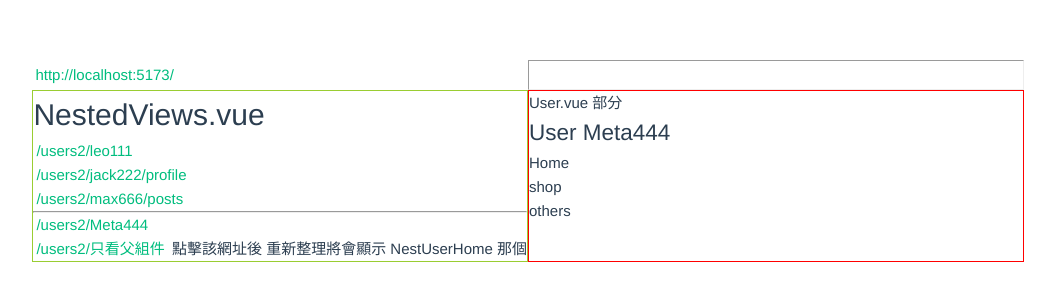
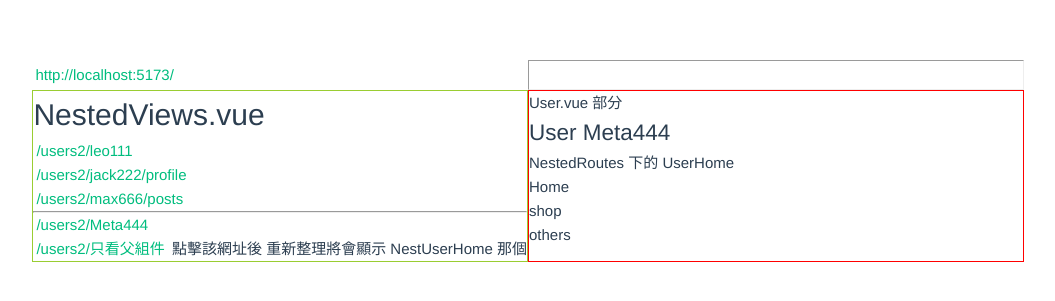
Before and after one commit to leo41271/Vue3-Official-Doc-Learn, a Vue app in the folder Vue3-Route-Doc-Learn/: page /users2/Meta444 in a window 1280 px wide. Shown: the part 239-540 px from the top of the page, without its empty margins (112-1167 px from the left). Built offline with nearby package versions, Linux system fonts and the light colour scheme.

Commit message:
VueRouter Essentials Nested Routes : small bug (warning) 、 小調整 。

```diff
--- a/Vue3-Route-Doc-Learn/src/router/index.js
+++ b/Vue3-Route-Doc-Learn/src/router/index.js
@@ -29,9 +29,10 @@ const routes = [
         component: NestUser, // 省略父組件 可透過註解掉這行觀察
         children: [
             // 當 User組件中的 <router-view> 之Url 符合時 對應之路由所應設之組件時 該組件將被渲染
-            { path: "", component: NestUserHome }, //
+            { path: "", name: "thisIsUseToExcludeWarning", component: NestUserHome }, // thisIsUseToExcludeWarning 用於迴避避免此章節範例出現的警告
+            // The route named "nestShowParents" has a child without a name and an empty path. Using that name won't render the empty path child so you probably want to move the name to the child instead. If this is intentional, add a name to the child route to remove the warning.
             { path: "profile", component: NestUserProfile }, // /user/:id/profile
-            { path: "posts", component: NestUserPosts }, // /user/:id/profile
+            { path: "posts", component: NestUserPosts }, // /user/:id/post
             { path: "", name: "userName", component: NestUserName }, // /user/:id/profile
         ],
     },
--- a/Vue3-Route-Doc-Learn/src/views/NestedRoutes/UserHome.vue
+++ b/Vue3-Route-Doc-Learn/src/views/NestedRoutes/UserHome.vue
@@ -1,4 +1,5 @@
 <template>
+    NestedRoutes 下的 UserHome
     <div>Home</div>
     <div>shop</div>
     <div>others</div>
```
